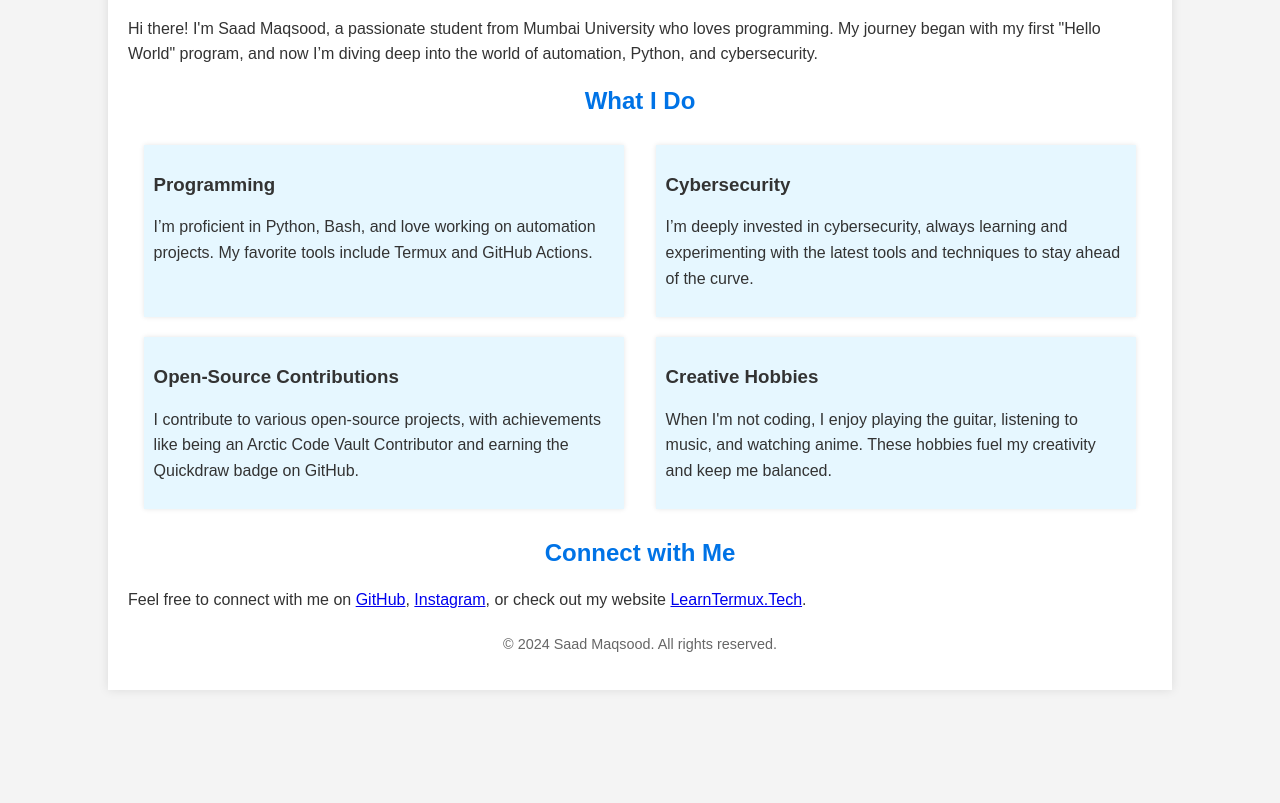
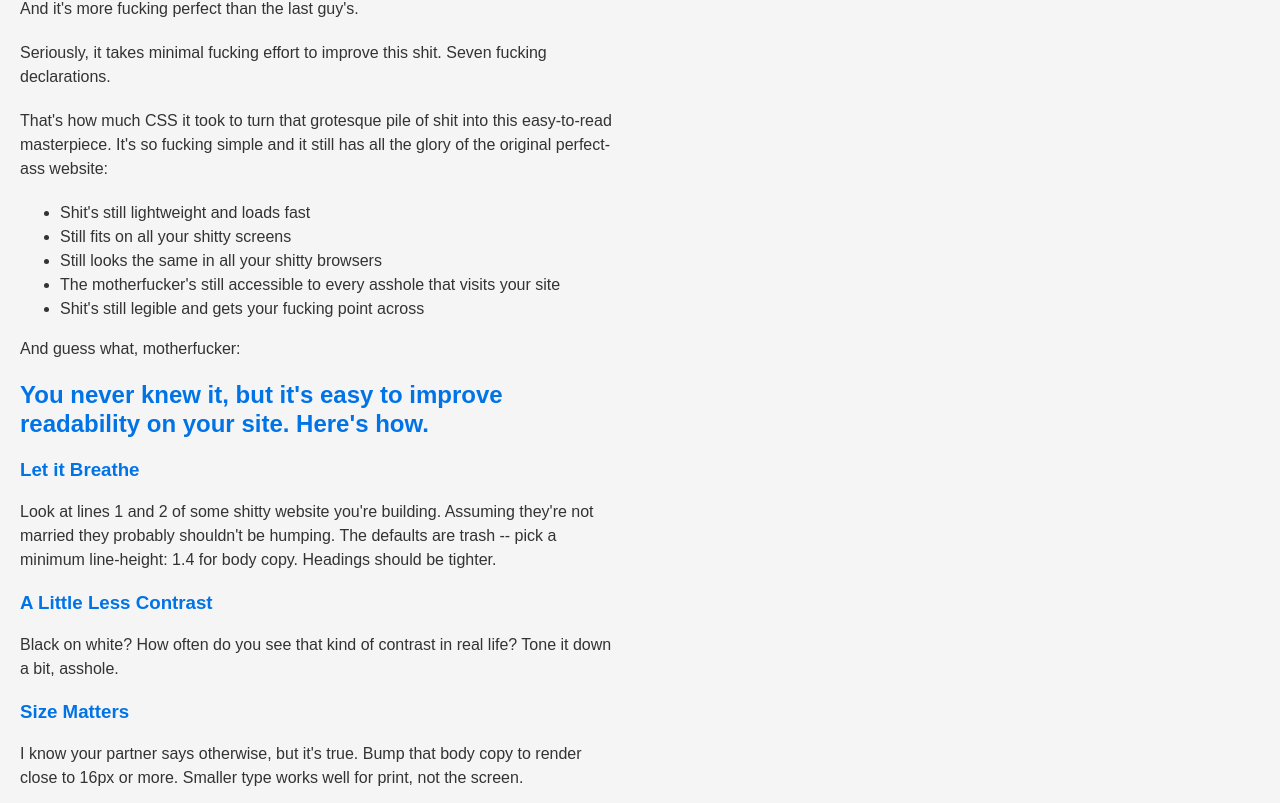
Before and after one commit to khansaad1275/khansaad1275-github.io, a plain HTML site: page index.html in a window 1280 px wide. Shown: the part 84-887 px from the top of the page. Before the commit the page ends 800 px from the top, so only its background shows below. Drawn offline with Linux system fonts and the light colour scheme.

Commit message:
Update index.html

```diff
--- a/index.html
+++ b/index.html
@@ -3,81 +3,58 @@
 <head>
     <meta charset="UTF-8">
     <meta name="viewport" content="width=device-width, initial-scale=1.0">
-    <title>Saad Maqsood | Portfolio</title>
+    <title>A Motherfucking Website</title>
     <style>
         body {
             font-family: Arial, sans-serif;
-            margin: 0;
-            padding: 0;
-            background-color: #f4f4f4;
+            font-size: 16px;
+            line-height: 1.5;
             color: #333;
+            background-color: #f5f5f5;
+            margin: 20px;
+            max-width: 600px;
         }
-        .container {
-            width: 80%;
-            margin: 0 auto;
-            padding: 20px;
-            background-color: #fff;
-            box-shadow: 0 0 10px rgba(0, 0, 0, 0.1);
-        }
-        h1, h2 {
+        h1, h2, h3 {
             color: #0073e6;
-            text-align: center;
+            line-height: 1.2;
         }
         p {
-            line-height: 1.6;
+            margin-bottom: 20px;
         }
-        .qualities {
-            display: flex;
-            flex-wrap: wrap;
-            justify-content: space-around;
-            margin-top: 20px;
+        a {
+            color: #0073e6;
+            text-decoration: none;
         }
-        .quality {
-            background-color: #e6f7ff;
-            padding: 10px;
-            margin: 10px;
-            width: 45%;
-            box-shadow: 0 0 5px rgba(0, 0, 0, 0.1);
-        }
-        footer {
-            text-align: center;
-            margin-top: 20px;
-            font-size: 0.9em;
-            color: #666;
+        a:hover {
+            text-decoration: underline;
         }
     </style>
 </head>
 <body>
-    <div class="container">
-        <h1>Saad Maqsood</h1>
-        <p>Hi there! I'm Saad Maqsood, a passionate student from Mumbai University who loves programming. My journey began with my first "Hello World" program, and now I’m diving deep into the world of automation, Python, and cybersecurity.</p>
-
-        <h2>What I Do</h2>
-        <div class="qualities">
-            <div class="quality">
-                <h3>Programming</h3>
-                <p>I’m proficient in Python, Bash, and love working on automation projects. My favorite tools include Termux and GitHub Actions.</p>
-            </div>
-            <div class="quality">
-                <h3>Cybersecurity</h3>
-                <p>I’m deeply invested in cybersecurity, always learning and experimenting with the latest tools and techniques to stay ahead of the curve.</p>
-            </div>
-            <div class="quality">
-                <h3>Open-Source Contributions</h3>
-                <p>I contribute to various open-source projects, with achievements like being an Arctic Code Vault Contributor and earning the Quickdraw badge on GitHub.</p>
-            </div>
-            <div class="quality">
-                <h3>Creative Hobbies</h3>
-                <p>When I'm not coding, I enjoy playing the guitar, listening to music, and watching anime. These hobbies fuel my creativity and keep me balanced.</p>
-            </div>
-        </div>
-
-        <h2>Connect with Me</h2>
-        <p>Feel free to connect with me on <a href="https://github.com/khansaad1275">GitHub</a>, <a href="https://www.instagram.com/learntermux.tech">Instagram</a>, or check out my website <a href="https://www.LearnTermux.Tech/">LearnTermux.Tech</a>.</p>
-
-        <footer>
-            <p>© 2024 Saad Maqsood. All rights reserved.</p>
-        </footer>
-    </div>
+    <h1>This is a Motherfucking Website</h1>
+    <p>And it's more fucking perfect than the last guy's.</p>
+    <p>Seriously, it takes minimal fucking effort to improve this shit. Seven fucking declarations.</p>
+    <p>That's how much CSS it took to turn that grotesque pile of shit into this easy-to-read masterpiece. It's so fucking simple and it still has all the glory of the original perfect-ass website:</p>
+    <ul>
+        <li>Shit's still lightweight and loads fast</li>
+        <li>Still fits on all your shitty screens</li>
+        <li>Still looks the same in all your shitty browsers</li>
+        <li>The motherfucker's still accessible to every asshole that visits your site</li>
+        <li>Shit's still legible and gets your fucking point across</li>
+    </ul>
+    <p>And guess what, motherfucker:</p>
+    <h2>You never knew it, but it's easy to improve readability on your site. Here's how.</h2>
+    <h3>Let it Breathe</h3>
+    <p>Look at lines 1 and 2 of some shitty website you're building. Assuming they're not married they probably shouldn't be humping. The defaults are trash -- pick a minimum line-height: 1.4 for body copy. Headings should be tighter.</p>
+    <h3>A Little Less Contrast</h3>
+    <p>Black on white? How often do you see that kind of contrast in real life? Tone it down a bit, asshole.</p>
+    <h3>Size Matters</h3>
+    <p>I know your partner says otherwise, but it's true. Bump that body copy to render close to 16px or more. Smaller type works well for print, not the screen.</p>
+    <h3>Line-width, Motherfucker</h3>
+    <p>Looking at an LCD screen is strainful enough. Don't make me read a line of text that's 200 fucking characters long. Keep it to a nice 60-80 and users might actually read more than one sentence of your worthless dribble.</p>
+    <p><em>Yes, this is also fucking satire, you fuck.</em></p>
+    <p>I love what the creator of this site's inspiration did. What I'm saying is that it's so, so simple to make sites easier to read. Websites are broken by default, they are functional, high-performing, and accessible, but they're also fucking ugly. You and all the other web designers out there need to make them not total shit.</p>
+    <p><strong>"You're a fucking moron if you use default browser styles."</strong><br>– Eleanor Roosevelt</p>
+    <p><strong>Epilogue:</strong> Inspired by the geniuses behind <a href="https://motherfuckingwebsite.com/">motherfuckingwebsite.com</a> and <a href="https://txti.es/">txti</a>.</p>
 </body>
 </html>
```
